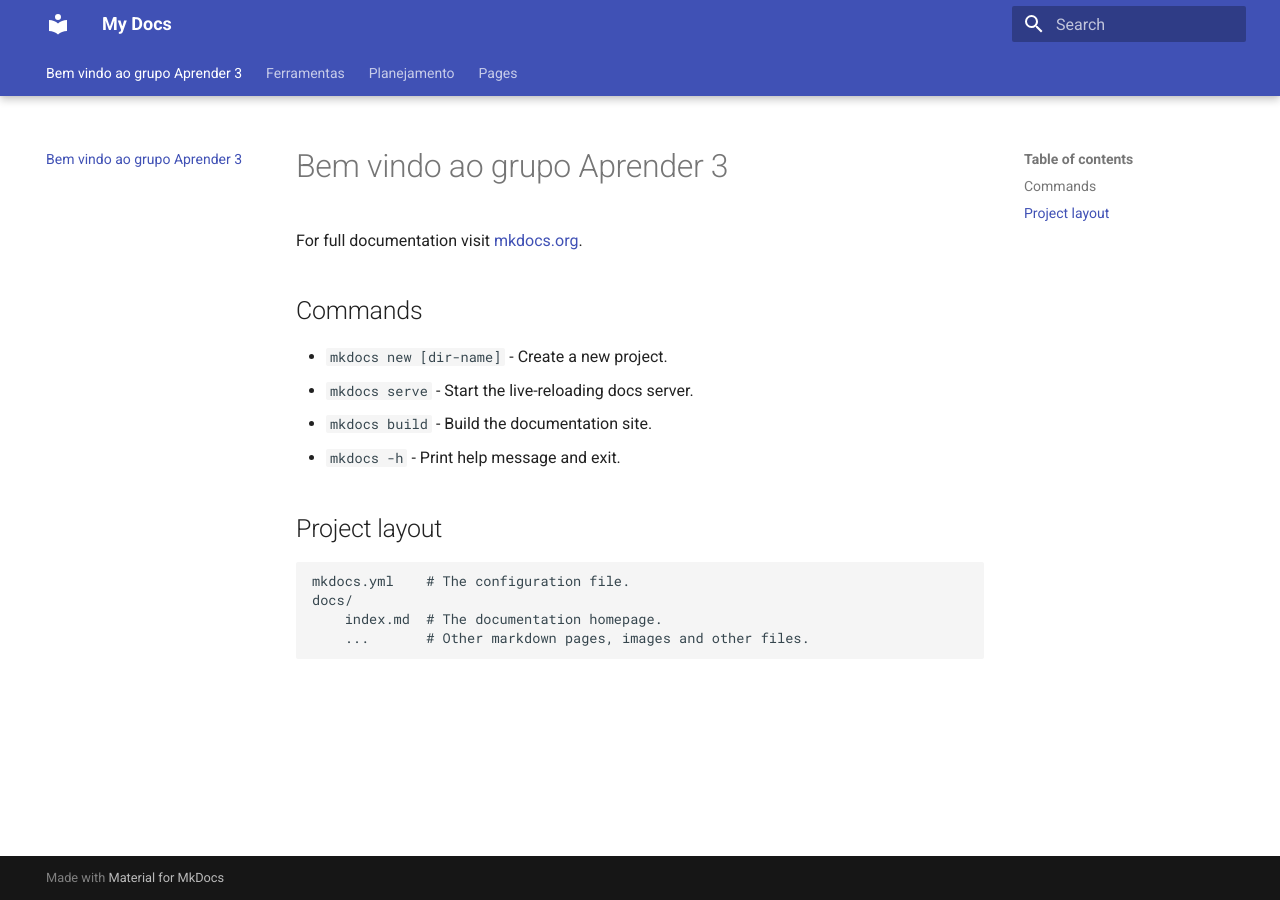
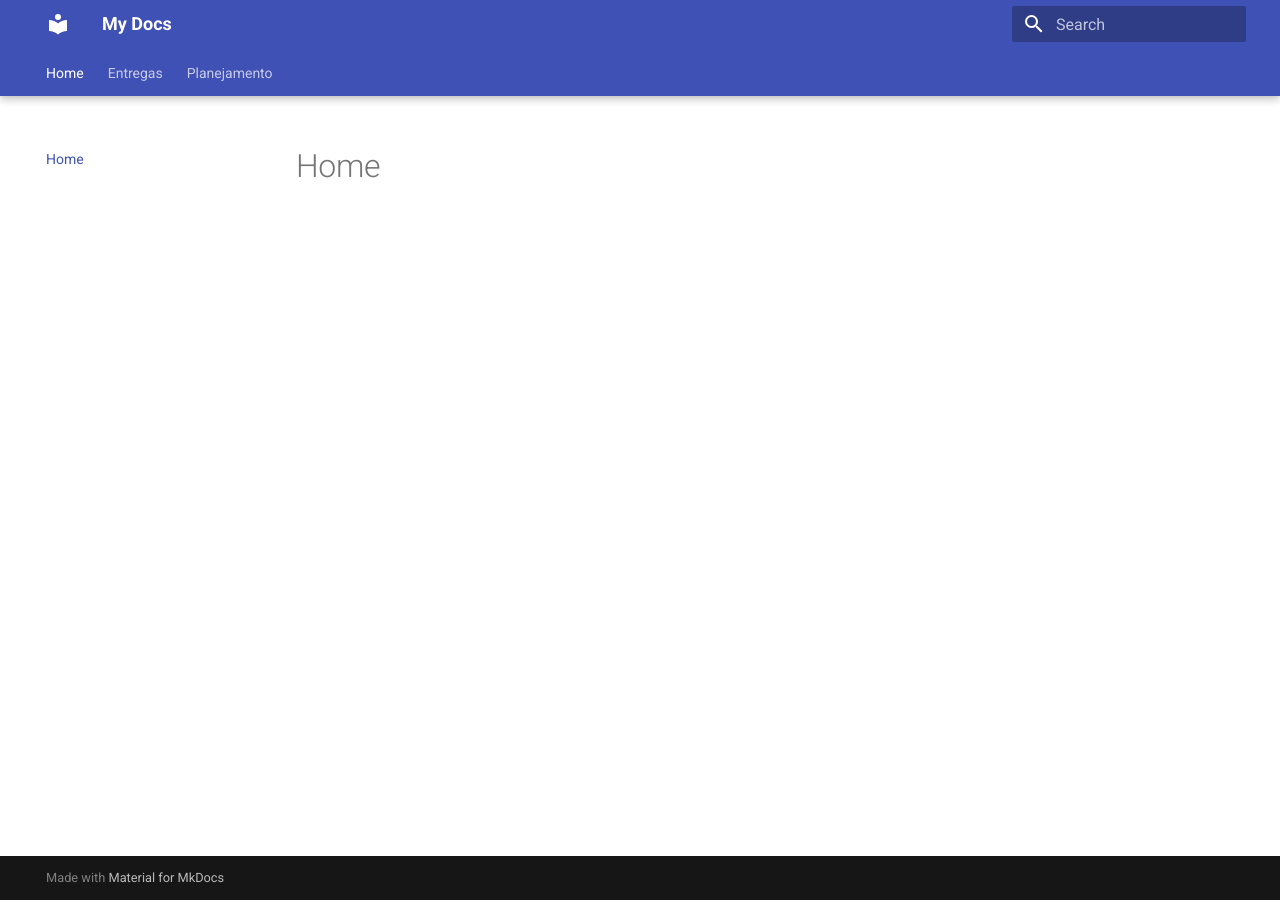
Before and after one commit to mdsreq-fga-unb/2022.2-Aprender3, an MkDocs documentation site: the page built from docs/index.md, in a window 1280 px wide. Built offline with MkDocs 1.6.1 and Material for MkDocs 9.7.7, drawn with Linux system fonts in a browser that asks for light colours.

Commit message:
Organizando wiki

```diff
--- a/docs/index.md
+++ b/docs/index.md
@@ -1,17 +1 @@
-# Bem vindo ao grupo Aprender 3
-
-For full documentation visit [mkdocs.org](https://www.mkdocs.org).
-
-## Commands
-
-* `mkdocs new [dir-name]` - Create a new project.
-* `mkdocs serve` - Start the live-reloading docs server.
-* `mkdocs build` - Build the documentation site.
-* `mkdocs -h` - Print help message and exit.
-
-## Project layout
-
-    mkdocs.yml    # The configuration file.
-    docs/
-        index.md  # The documentation homepage.
-        ...       # Other markdown pages, images and other files.
+# Home
```
Also changed, not shown: docs/Planejamento/Cronograma.md (renamed from docs/Planejamento/planejamento_do_projeto.md, +1 -1 lines), docs/Planejamento/Processo_design.md (added, +1 -0 lines), docs/Planejamento/site_selecionado.md (deleted, +0 -30 lines), docs/Entregas/README.md (renamed from docs/pages/README.md), docs/Planejamento/Metodologia.md (added), docs/Planejamento/Sites avaliados/avaliacao_aprender3.md (renamed from docs/Planejamento/avaliacoes_sites/avaliacao_aprender3.md), docs/Planejamento/Sites avaliados/planejamento_aprender3.md (renamed from docs/Planejamento/avaliacoes_sites/planejamento_aprender3.md), docs/Planejamento/Sites avaliados/planejamento_inas.md (renamed from docs/Planejamento/avaliacoes_sites/planejamento_inas.md), docs/Planejamento/Sites avaliados/planejamento_int.md (renamed from docs/Planejamento/avaliacoes_sites/planejamento_int.md), docs/Planejamento/ferramentas.md (renamed from docs/ferramentas.md).
